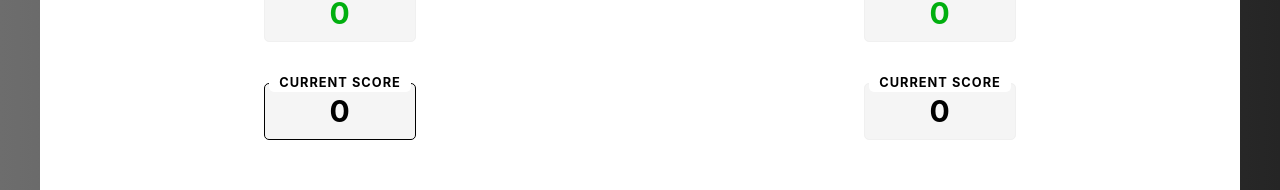
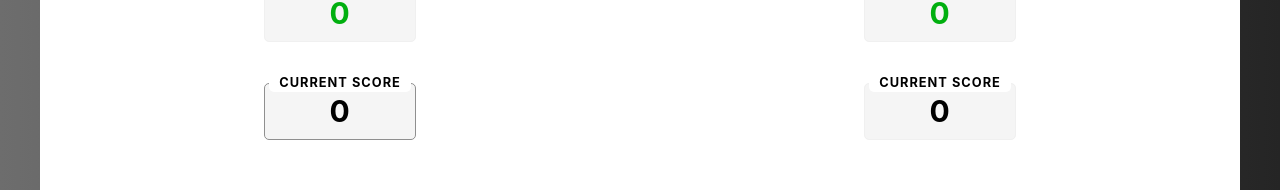
Before and after one commit to Baranbulduk/Mini-Game, a Vue app: page / in a window 1280 px wide. Shown: the part 392-582 px from the top of the page. Built offline with nearby package versions, Linux system fonts and the light colour scheme.

Commit message:
final adjustments#2

```diff
--- a/src/components/Player.vue
+++ b/src/components/Player.vue
@@ -106,7 +106,7 @@ const props = defineProps({
 }
 
 .score--active {
-  border: 1px solid black;
+  border: 1px solid rgb(143, 143, 143);
 }
 
 .total-score {
```
